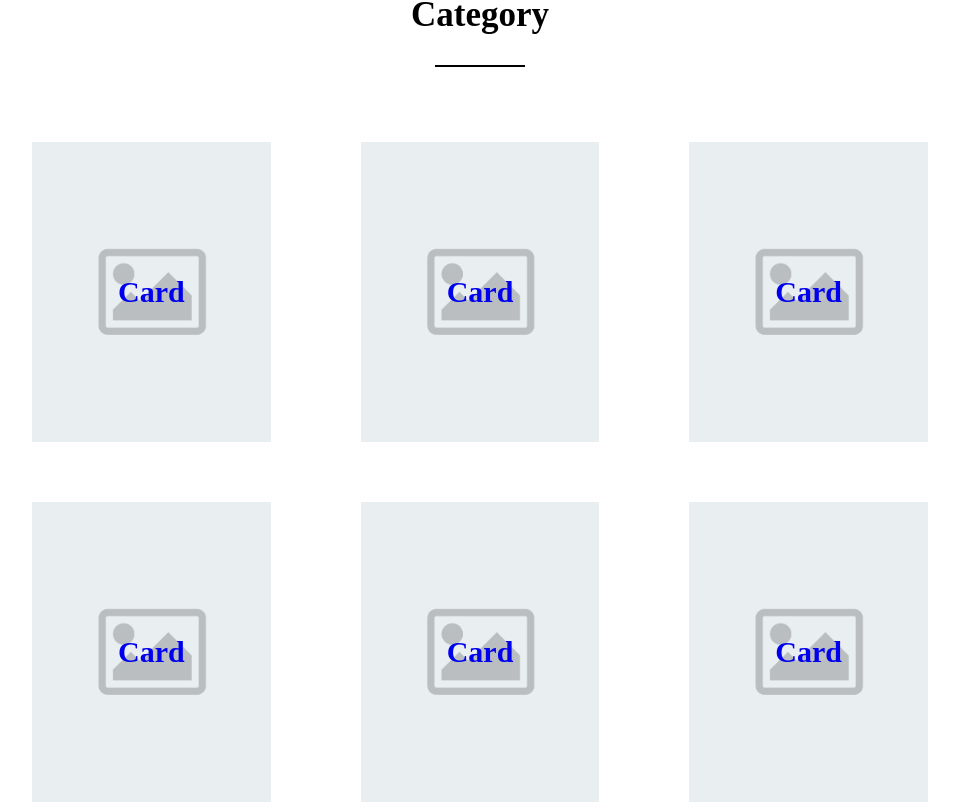
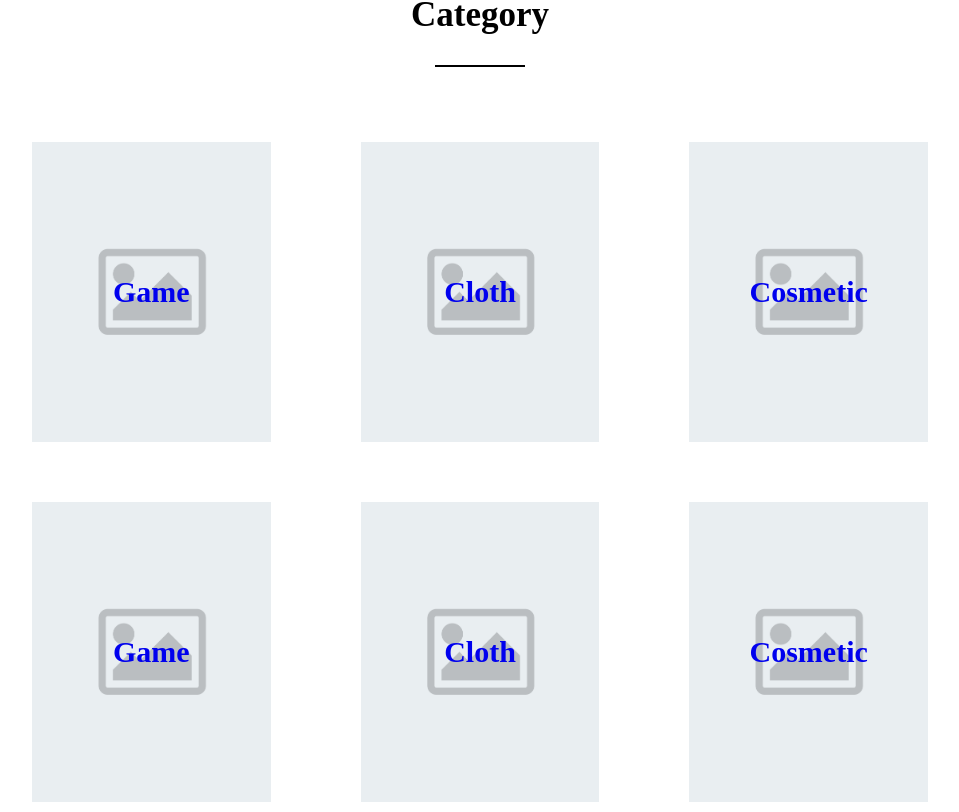
Before and after one commit to IsMondayTMR/CMPE295, a React (Create React App) app in the folder client/: page / in a window 1280 px wide. Shown: the part 648-1460 px from the top of the page, without its empty margins (160-1119 px from the left). Built offline with nearby package versions, Linux system fonts and the light colour scheme.

Commit message:
update Category and Card components unit test

```diff
--- a/client/src/components/Card.js
+++ b/client/src/components/Card.js
@@ -2,11 +2,16 @@ import React from "react";
 import { CardComp } from "../styledComponents/export";
 import * as ROUTES from "../router/routes";
 import PropTypes from "prop-types";
-const Card = ({ location }) => {
-    return <CardComp to={`${ROUTES.SEARCH}/${location}`}>Card</CardComp>;
+const Card = ({ location, title }) => {
+    return <CardComp
+        to={`${ROUTES.SEARCH}/${location}`}
+        data-test="card">
+        {title}
+    </CardComp>;
 };
 
 Card.propTypes = {
-    location: PropTypes.string.isRequired
+    location: PropTypes.string.isRequired,
+    title: PropTypes.string.isRequired
 };
 export default Card;
--- a/client/src/components/Category.js
+++ b/client/src/components/Category.js
@@ -1,27 +1,22 @@
 import React from "react";
 import { CategoryComp } from "../styledComponents/export";
 import Card from "./Card";
+import data from "../const/cardData";
 const Category = () => {
+
+    const cards = data.map((object) => <Card location={object.title} title={object.title} key={object.key} data-test="card" />);
     return (
-        <CategoryComp>
-            <CategoryComp.Container>
-                <CategoryComp.HeaderContainer>
-                    <CategoryComp.Header>
+        <CategoryComp data-test="category-background">
+            <CategoryComp.Container data-test="category-container">
+                <CategoryComp.HeaderContainer data-test="category-header-container">
+                    <CategoryComp.Header data-test="category-header">
                         Category
                     </CategoryComp.Header>
-                    <CategoryComp.HeaderUnderLine />
+                    <CategoryComp.HeaderUnderLine data-test="category-header-underline" />
                 </CategoryComp.HeaderContainer>
 
-                <CategoryComp.CardContainer>
-                    <Card location="1" />
-                    <Card location="2" />
-                    <Card location="3" />
-                    <Card location="4" />
-                    <Card location="5" />
-                    <Card location="6" />
-                    <Card location="7" />
-                    <Card location="8" />
-                    <Card location="9" />
+                <CategoryComp.CardContainer data-test="category-card-container">
+                    {cards}
                 </CategoryComp.CardContainer>
 
             </CategoryComp.Container>
--- /dev/null
+++ b/client/src/const/cardData.js
@@ -0,0 +1,40 @@
+const data = [
+    {
+        key: 1,
+        title: "Game"
+    },
+    {
+        key: 2,
+        title: "Cloth"
+    },
+    {
+        key: 3,
+        title: "Cosmetic"
+    },
+    {
+        key: 4,
+        title: "Game"
+    },
+    {
+        key: 5,
+        title: "Cloth"
+    },
+    {
+        key: 6,
+        title: "Cosmetic"
+    },
+    {
+        key: 7,
+        title: "Game"
+    },
+    {
+        key: 8,
+        title: "Cloth"
+    },
+    {
+        key: 9,
+        title: "Cosmetic"
+    },
+];
+
+export default data;
```
Also changed, not shown: 2 other files (tests, documents, lock files or other folders).
